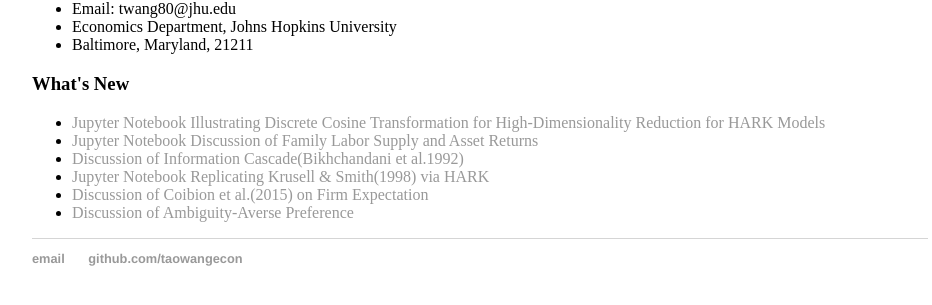
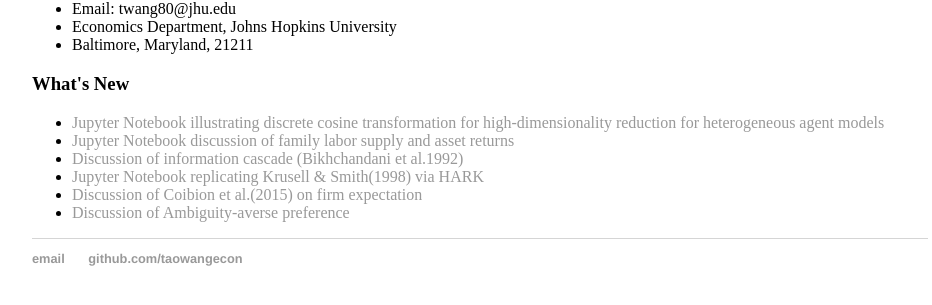
Before and after one commit to iworld1991/TaoWangEcon.github.io, a Jekyll site: the page built from index.html, in a window 1280 px wide. Shown: the part 240-545 px from the top of the page, without its empty margins (160-1092 px from the left). Built offline with Jekyll 4.4.1, drawn with Linux system fonts in a browser that asks for light colours.

Commit message:
Update index.html
lower case.

```diff
--- a/index.html
+++ b/index.html
@@ -16,11 +16,11 @@
 
 	<h3> What's New </h3>
 	<ul>
-	<li><a href="https://github.com/econ-ark/HARK/blob/master/HARK/BayerLuetticke/notebooks/DCT.ipynb"> Jupyter Notebook Illustrating Discrete Cosine Transformation for High-Dimensionality Reduction for HARK Models</a></li>
-	<li><a href="https://github.com/econ-ark/ballpark/blob/master/empirical/Results-That-Beg-For-A-Model/dpFamilyLaborAssets/WangTao_dpFamilyLaborAssets.ipynb"> Jupyter Notebook Discussion of Family Labor Supply and Asset Returns</a></li>
-	<li><a href="/presentation/InformationCascadeFads.pdf">Discussion of Information Cascade(Bikhchandani et al.1992)</a></li>
-	<li><a href="https://github.com/econ-ark/DemARK/blob/Course-Choice/notebooks/KrusellSmith.ipynb"> Jupyter Notebook Replicating Krusell & Smith(1998) via HARK</a></li>
-	<li><a href="/presentation/Expectation.pdf">Discussion of Coibion et al.(2015) on Firm Expectation</a></li>
-        <li><a href="/presentation/AmbiguitySlides.pdf">Discussion of Ambiguity-Averse Preference</a></li>
+	<li><a href="https://github.com/econ-ark/HARK/blob/master/HARK/BayerLuetticke/notebooks/DCT.ipynb"> Jupyter Notebook illustrating discrete cosine transformation for high-dimensionality reduction for heterogeneous agent models</a></li>
+	<li><a href="https://github.com/econ-ark/ballpark/blob/master/empirical/Results-That-Beg-For-A-Model/dpFamilyLaborAssets/WangTao_dpFamilyLaborAssets.ipynb"> Jupyter Notebook discussion of family labor supply and asset returns</a></li>
+	<li><a href="/presentation/InformationCascadeFads.pdf">Discussion of information cascade (Bikhchandani et al.1992)</a></li>
+	<li><a href="https://github.com/econ-ark/DemARK/blob/Course-Choice/notebooks/KrusellSmith.ipynb"> Jupyter Notebook replicating Krusell & Smith(1998) via HARK</a></li>
+	<li><a href="/presentation/Expectation.pdf">Discussion of Coibion et al.(2015) on firm expectation</a></li>
+        <li><a href="/presentation/AmbiguitySlides.pdf">Discussion of Ambiguity-averse preference</a></li>
 	</ul>
 </div><!-- /.blurb -->
```
